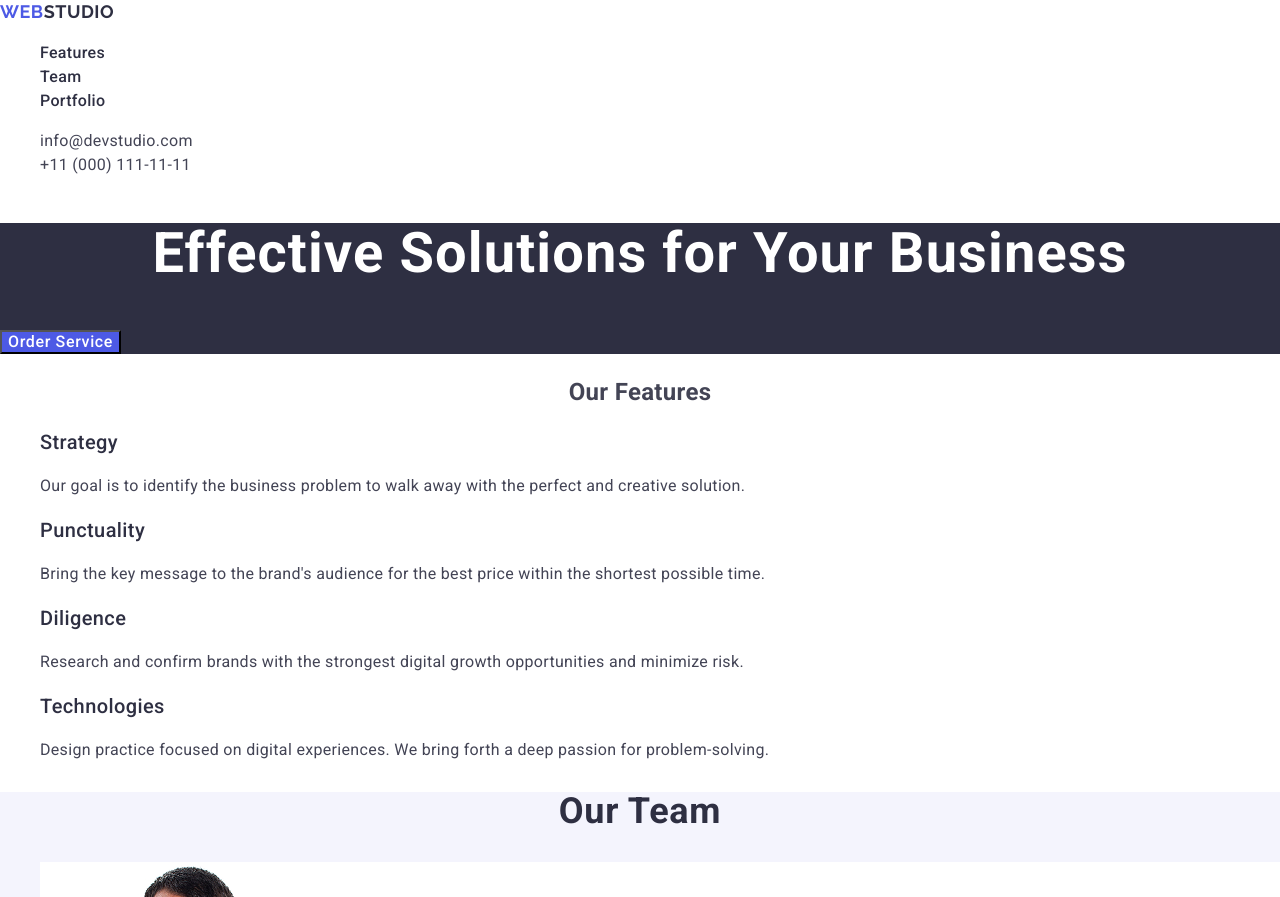
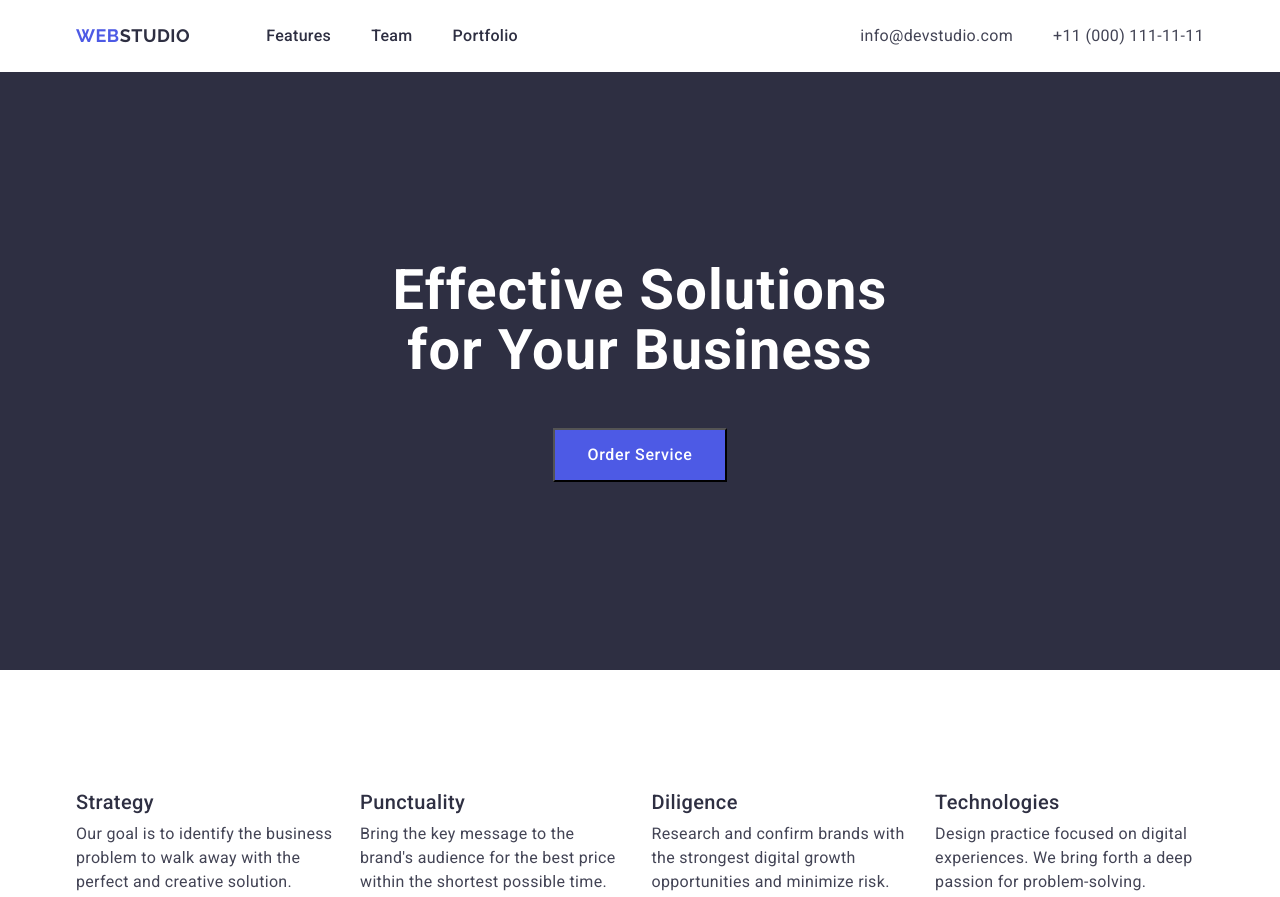
Before and after one commit to maksimbiceps/goit-markup-hw-03, a plain HTML site: page index.html in a window 1280 px wide. Shown: the top 897 px of the page. Drawn offline with nearby package versions, Linux system fonts and the light colour scheme.

Commit message:
Homework

```diff
--- a/css/common.css
+++ b/css/common.css
@@ -9,10 +9,14 @@ body {
 
 h1,
 h2 {
+  margin-top: 0;
+  margin-bottom: 0;
   font-weight: 700;
   text-align: center;
 }
 h3 {
+  margin-top: 0;
+  margin-bottom: 0;
   font-weight: 500;
   font-size: 20px;
 
@@ -20,15 +24,43 @@ h3 {
   letter-spacing: 0.02em;
   color: #2e2f42;
 }
+h4,
+h5,
+h6,
+p {
+  margin-bottom: 0;
+  margin-top: 0;
+}
 
 ol,
 ul {
+  margin-top: 0;
+  margin-bottom: 0;
+  padding-left: 0;
   list-style-type: none;
+}
+
+.sr-only {
+  position: absolute;
+  white-space: nowrap;
+  width: 1px;
+  height: 1px;
+  overflow: hidden;
+  border: 0;
+  padding: 0;
+  clip: rect(0 0 0 0);
+  clip-path: inset(100%);
+  margin: -1px;
 }
 
 a {
   text-decoration: none;
   color: inherit;
+}
+img {
+  display: block;
+  max-width: 100%;
+  height: auto;
 }
 
 button {
@@ -47,6 +79,11 @@ address {
   text-transform: uppercase;
   color: #2e2f42;
   font-family: "Raleway", sans-serif;
+  display: flex;
+  align-items: center;
+  margin-right: 76px;
+  padding-top: 24px;
+  padding-bottom: 24px;
 }
 
 .span {
@@ -55,3 +92,16 @@ address {
 .footer {
   background-color: #2e2f42;
 }
+
+.container {
+  max-width: 1158px;
+  padding-left: 15px;
+  padding-right: 15px;
+  margin-left: auto;
+  margin-right: auto;
+}
+
+.section {
+  padding-top: 120px;
+  padding-bottom: 120px;
+}
--- a/css/features.css
+++ b/css/features.css
@@ -0,0 +1,15 @@
+.features {
+}
+.features-title {
+}
+.features-list {
+  display: flex;
+  gap: 24px;
+}
+.features-item {
+}
+.features-name {
+  padding-bottom: 8px;
+}
+.features-description {
+}
--- a/css/footer.css
+++ b/css/footer.css
@@ -6,8 +6,15 @@
   text-transform: uppercase;
   color: #f4f4fd;
   font-family: "Raleway", sans-serif;
+  padding-bottom: 16px;
+  display: block;
 }
 
 .footer-discription {
   color: #f4f4fd;
+  width: 264px;
 }
+
+.footer .container {
+  padding: 100px 0px;
+}
--- a/css/header.css
+++ b/css/header.css
@@ -4,13 +4,19 @@
 .main-nav {
 }
 .main-nav-list {
+  display: flex;
+  gap: 40px;
+  align-items: center;
 }
 .main-nav-item {
 }
 .main-nav-link {
+  display: block;
   font-weight: 500;
   line-height: 1.5;
   color: #2e2f42;
+  padding-top: 24px;
+  padding-bottom: 24px;
 }
 .main-nav-link:hover {
   color: #404bbf;
@@ -23,12 +29,21 @@
 }
 
 .address {
+  margin-left: auto;
 }
 .address-list {
+  display: flex;
+  gap: 40px;
+  align-items: center;
 }
 .address-item {
 }
 .address-link {
+  display: block;
+  align-items: center;
+  justify-content: center;
+  padding-top: 24px;
+  padding-bottom: 24px;
 }
 .address-link:hover {
   color: #404bbf;
@@ -36,3 +51,7 @@
 .address-link:focus {
   color: #404bbf;
 }
+
+.header .container {
+  display: flex;
+}
--- a/css/hero.css
+++ b/css/hero.css
@@ -1,5 +1,6 @@
 .hero {
   background-color: #2e2f42;
+  padding: 188px 0px;
 }
 .hero-title {
   color: white;
@@ -8,12 +9,18 @@
   line-height: 1.07143;
   letter-spacing: 0.02em;
   text-align: center;
+  width: 496px;
+  margin: 0 auto;
 }
 .hero-title-btn {
   color: white;
   background-color: #4d5ae5;
   font-weight: 500;
   letter-spacing: 0.04em;
+  display: block;
+  margin: 0 auto;
+  margin-top: 48px;
+  padding: 16px 32px;
 }
 .hero-title-btn:hover {
   background-color: #404bbf;
--- a/css/portfolio.css
+++ b/css/portfolio.css
@@ -7,8 +7,12 @@
   letter-spacing: 0.02em;
   text-align: center;
   color: #2e2f42;
+  padding-bottom: 72px;
 }
 .portfolio-list {
+  display: flex;
+  flex-wrap: wrap;
+  gap: 24px;
 }
 .portfolio-item {
 }
@@ -18,3 +22,6 @@
 }
 .portfolio-description {
 }
+.portfolio-text {
+  padding: 32px 0px 32px 16px;
+}
--- a/css/team.css
+++ b/css/team.css
@@ -8,17 +8,24 @@
   line-height: 1.11;
   letter-spacing: 0.02em;
   text-align: center;
+  padding-bottom: 72px;
 }
 .team-list {
+  display: flex;
+  gap: 24px;
 }
 .team-item {
   background-color: white;
+  border-radius: 0 0 4px 4px;
 }
-.team-image {
-}
+
 .team-name {
+  padding-bottom: 8px;
   text-align: center;
 }
 .team-description {
   text-align: center;
 }
+.team-text {
+  padding: 32px 16px;
+}
--- a/index.html
+++ b/index.html
@@ -22,6 +22,7 @@
   </head>
   <body>
     <header class="header" id="header">
+      <div class="container">
         <a class="logo" href="./index.html"
           ><span class="span">Web</span>Studio</a
         >
@@ -52,49 +53,56 @@
             </li>
           </ul>
         </address>
+      </div>
     </header>
 
     <main>
       <section class="hero" id="hero">
+        <div class="container">
           <h1 class="hero-title">Effective Solutions for Your Business</h1>
           <button class="hero-title-btn" type="button">Order Service</button>
+        </div>
       </section>
 
-      <section id="features">
-        <h2>Our Features</h2>
-        <ul>
-          <li>
-            <h3>Strategy</h3>
-            <p>
-              Our goal is to identify the business problem to walk away with the
-              perfect and creative solution.
+      <section class="section features" id="features">
+        <div class="container">
+          <h2 class="sr-only">Our Features</h2>
+          <ul class="features-list">
+            <li class="features-item">
+              <h3 class="features-name">Strategy</h3>
+              <p class="features-description">
+                Our goal is to identify the business problem to walk away with
+                the perfect and creative solution.
               </p>
             </li>
-          <li>
-            <h3>Punctuality</h3>
-            <p>
+            <li class="features-item">
+              <h3 class="features-name">Punctuality</h3>
+              <p class="features-description">
                 Bring the key message to the brand's audience for the best price
                 within the shortest possible time.
               </p>
             </li>
-          <li>
-            <h3>Diligence</h3>
-            <p>
+            <li class="features-item">
+              <h3 class="features-name">Diligence</h3>
+              <p class="features-description">
                 Research and confirm brands with the strongest digital growth
                 opportunities and minimize risk.
               </p>
             </li>
-          <li>
-            <h3>Technologies</h3>
-            <p>
+            <li class="features-item">
+              <h3 class="features-name">Technologies</h3>
+              <p class="features-description">
                 Design practice focused on digital experiences. We bring forth a
                 deep passion for problem-solving.
               </p>
             </li>
           </ul>
+        </div>
       </section>
 
       <section class="team" id="team">
+        <div class="section">
+          <section class="container">
             <h2 class="team-title">Our Team</h2>
             <ul class="team-list">
               <li class="team-item">
@@ -105,8 +113,10 @@
                   width="264"
                   height="260"
                 />
+                <div class="team-text">
                   <h3 class="team-name">Mark Guerrero</h3>
                   <p class="team-description">Product Designer</p>
+                </div>
               </li>
               <li class="team-item">
                 <img
@@ -115,8 +125,10 @@
                   width="264"
                   height="260"
                 />
+                <div class="team-text">
                   <h3 class="team-name">Tom Ford</h3>
                   <p class="team-description">Frontend Developer</p>
+                </div>
               </li>
               <li class="team-item">
                 <img
@@ -126,8 +138,10 @@
                   width="264"
                   height="260"
                 />
+                <div class="team-text">
                   <h3 class="team-name">Camila Garcia</h3>
                   <p class="team-description">Marketing</p>
+                </div>
               </li>
               <li class="team-item">
                 <img
@@ -137,13 +151,19 @@
                   width="264"
                   height="260"
                 />
+                <div class="team-text">
                   <h3 class="team-name">Daniel Wilson</h3>
                   <p class="team-description">UI Designer</p>
+                </div>
               </li>
             </ul>
           </section>
+        </div>
+      </section>
 
       <section class="portfolio" id="portfolio">
+        <div class="section">
+          <section class="container">
             <h2 class="portfolio-title">Our Portfolio</h2>
             <ul class="portfolio-list">
               <li class="portfolio-item">
@@ -153,8 +173,10 @@
                   alt=""
                   width="360"
                 />
+                <div class="portfolio-text">
                   <h3 class="portfolio-name">Banking App</h3>
                   <p class="portfolio-description">App</p>
+                </div>
               </li>
               <li class="portfolio-item">
                 <img
@@ -163,8 +185,10 @@
                   alt=""
                   width="360"
                 />
+                <div class="portfolio-text">
                   <h3 class="portfolio-name">Cashless Payment</h3>
                   <p class="portfolio-description">Marketing</p>
+                </div>
               </li>
               <li class="portfolio-item">
                 <img
@@ -173,8 +197,10 @@
                   alt=""
                   width="360"
                 />
+                <div class="portfolio-text">
                   <h3 class="portfolio-name">Meditation App</h3>
                   <p class="portfolio-description">App</p>
+                </div>
               </li>
               <li class="portfolio-item">
                 <img
@@ -183,8 +209,10 @@
                   alt=""
                   width="360"
                 />
+                <div class="portfolio-text">
                   <h3 class="portfolio-name">Taxi Service</h3>
                   <p class="portfolio-description">Marketing</p>
+                </div>
               </li>
               <li class="portfolio-item">
                 <img
@@ -193,8 +221,10 @@
                   alt=""
                   width="360"
                 />
+                <div class="portfolio-text">
                   <h3 class="portfolio-name">Screen Illustrations</h3>
                   <p class="portfolio-description">Design</p>
+                </div>
               </li>
               <li class="portfolio-item">
                 <img
@@ -203,21 +233,27 @@
                   alt=""
                   width="360"
                 />
+                <div class="portfolio-text">
                   <h3 class="portfolio-name">Online Courses</h3>
                   <p class="portfolio-description">Marketing</p>
+                </div>
               </li>
             </ul>
+          </section>
+        </div>
       </section>
     </main>
 
     <footer class="footer" id="footer">
+      <section class="container">
         <a class="footer-logo" href="./index.html"
           ><span class="span">Web</span>Studio</a
         >
         <p class="footer-discription">
-        Increase the flow of customers and sales for your business with digital
-        marketing & growth solutions.
+          Increase the flow of customers and sales for your business with
+          digital marketing & growth solutions.
         </p>
+      </section>
     </footer>
   </body>
 </html>
```
Lines whose indentation alone changed are shown as unchanged.
